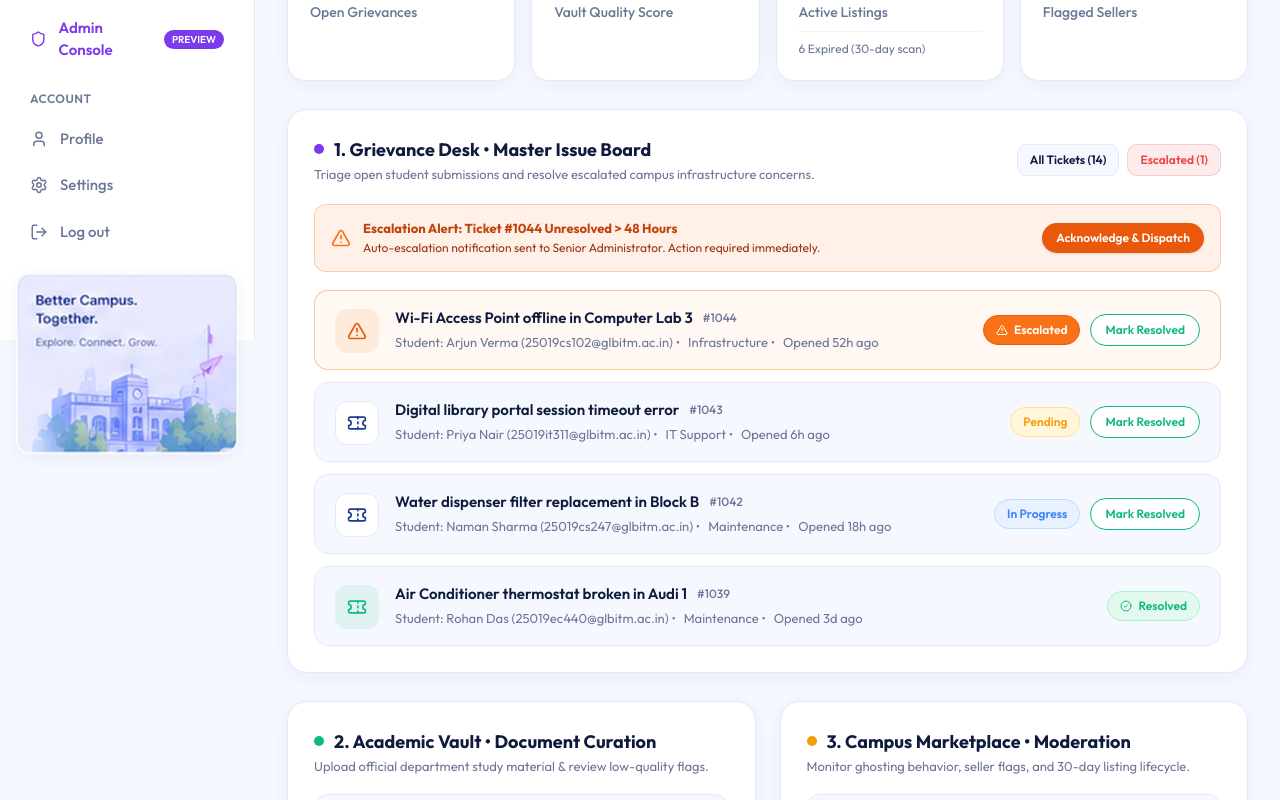
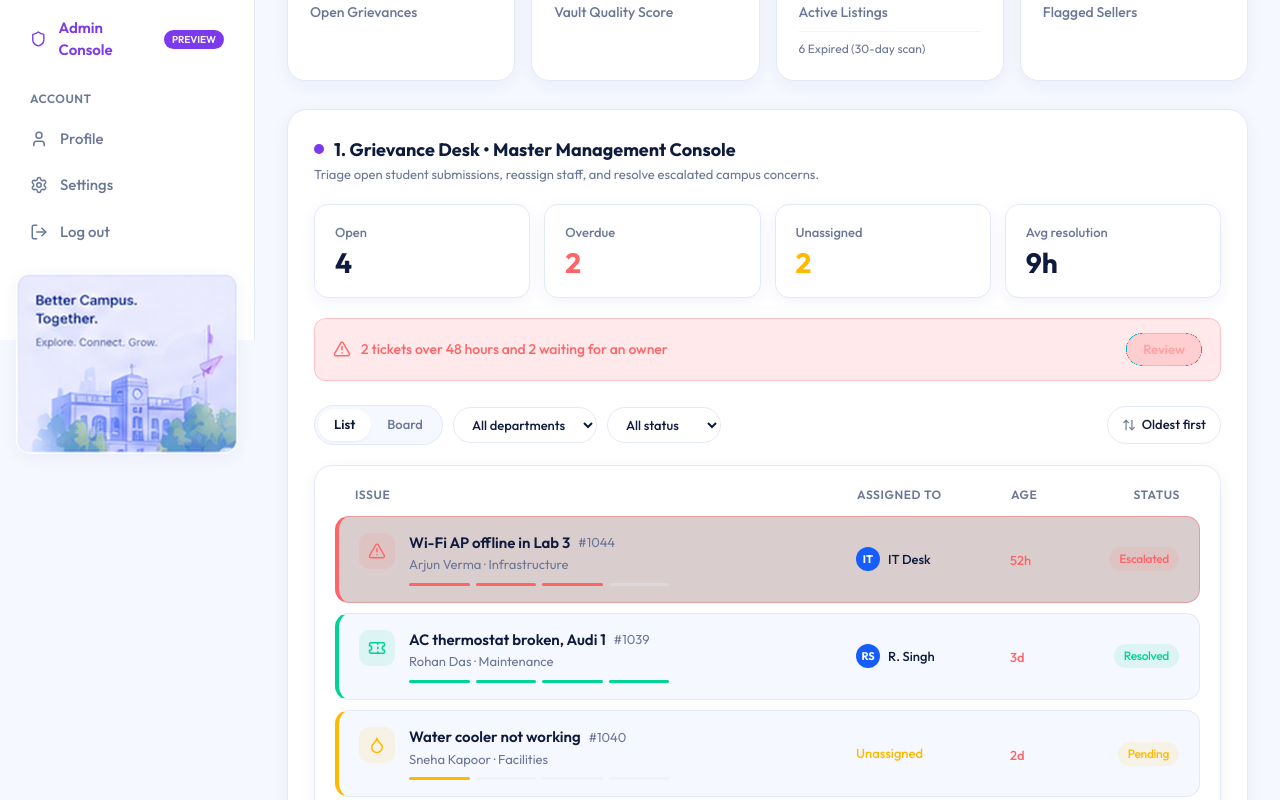
Before and after one commit to Ethereal-Eclipse/CampusCore, a Next.js app: page /dashboard/admin in a window 1280 px wide. Shown: the part 460-1260 px from the top of the page. Built offline with nearby package versions, Linux system fonts and the light colour scheme; no server answers; sample sign-in values are in the browser's storage.

Commit message:
feat(tickets): wire student grievance desk and admin management pages

```diff
--- a/src/app/dashboard/admin/page.tsx
+++ b/src/app/dashboard/admin/page.tsx
@@ -1,3 +1,4 @@
+import { Suspense } from "react"
 import { getServerSession } from "next-auth"
 import { authOptions } from "@/lib/auth"
 import { redirect } from "next/navigation"
@@ -13,7 +14,8 @@ import {
   Flag,
 } from "@/components/ui/Icons"
 import { StatCard } from "@/components/dashboard/StatCard"
-import { TicketCard, TicketData } from "@/components/tickets/TicketCard"
+import { TicketProvider } from "@/components/tickets/TicketContext"
+import { AdminManagementList } from "@/components/tickets/AdminManagementList"
 
 export const instant = false
 
@@ -26,45 +28,6 @@ export default async function AdminDashboardPage() {
 
   const role = session.user?.role || "student"
   const isAdmin = role === "admin"
-
-  const dummyMasterTickets: TicketData[] = [
-    {
-      id: "#1044",
-      student: "Arjun Verma (25019cs102@glbitm.ac.in)",
-      title: "Wi-Fi Access Point offline in Computer Lab 3",
-      category: "Infrastructure",
-      age: "52h ago",
-      escalated: true,
-      status: "Escalated",
-    },
-    {
-      id: "#1043",
-      student: "Priya Nair (25019it311@glbitm.ac.in)",
-      title: "Digital library portal session timeout error",
-      category: "IT Support",
-      age: "6h ago",
-      escalated: false,
-      status: "Pending",
-    },
-    {
-      id: "#1042",
-      student: "Naman Sharma (25019cs247@glbitm.ac.in)",
-      title: "Water dispenser filter replacement in Block B",
-      category: "Maintenance",
-      age: "18h ago",
-      escalated: false,
-      status: "In Progress",
-    },
-    {
-      id: "#1039",
-      student: "Rohan Das (25019ec440@glbitm.ac.in)",
-      title: "Air Conditioner thermostat broken in Audi 1",
-      category: "Maintenance",
-      age: "3d ago",
-      escalated: false,
-      status: "Resolved",
-    },
-  ]
 
   const dummyFlaggedResources = [
     {
@@ -180,51 +143,27 @@ export default async function AdminDashboardPage() {
       </div>
 
       <div className="bg-[var(--color-card-ref)] border border-[var(--color-line)] rounded-[20px] p-[26px] shadow-[var(--shadow-sh)]">
-        <div className="flex flex-col sm:flex-row justify-between sm:items-center gap-[14px] mb-[20px]">
-          <div>
-            <h2 className="text-[18px] font-bold text-[var(--color-ink)] flex items-center gap-[10px]">
-              <span className="w-[10px] h-[10px] rounded-full bg-[#7c3aed]" />
-              1. Grievance Desk • Master Issue Board
-            </h2>
-            <p className="text-[var(--color-mut)] text-[13px] mt-[2px]">
-              Triage open student submissions and resolve escalated campus
-              infrastructure concerns.
-            </p>
-          </div>
-
-          <div className="flex gap-[8px]">
-            <button className="px-[12px] py-[6px] rounded-lg bg-[var(--color-bg)] border border-[var(--color-line)] text-[12px] font-semibold text-[var(--color-ink)] hover:border-[var(--color-navy)] transition-colors cursor-pointer">
-              All Tickets (14)
-            </button>
-            <button className="px-[12px] py-[6px] rounded-lg bg-[#ef4444]/10 text-[#ef4444] border border-[#ef4444]/20 text-[12px] font-semibold hover:bg-[#ef4444]/20 transition-colors cursor-pointer">
-              Escalated (1)
-            </button>
-          </div>
+        <div className="mb-[20px]">
+          <h2 className="text-[18px] font-bold text-[var(--color-ink)] flex items-center gap-[10px]">
+            <span className="w-[10px] h-[10px] rounded-full bg-[#7c3aed]" />
+            1. Grievance Desk • Master Management Console
+          </h2>
+          <p className="text-[var(--color-mut)] text-[13px] mt-[2px]">
+            Triage open student submissions, reassign staff, and resolve escalated campus concerns.
+          </p>
         </div>
 
-        <div className="p-[14px_16px] rounded-[12px] bg-[#f97316]/10 border border-[#f97316]/30 mb-[18px] flex items-center justify-between gap-[12px]">
-          <div className="flex items-center gap-[12px]">
-            <AlertTriangle className="w-[20px] h-[20px] text-[#f97316] shrink-0" />
-            <div>
-              <p className="text-[13px] font-bold text-[#c2410c]">
-                Escalation Alert: Ticket #1044 Unresolved &gt; 48 Hours
-              </p>
-              <p className="text-[12px] text-[#9a3412]">
-                Auto-escalation notification sent to Senior Administrator.
-                Action required immediately.
-              </p>
+        <Suspense
+          fallback={
+            <div className="p-[32px] rounded-[14px] bg-[var(--color-bg)] border border-[var(--color-line)] text-center text-[var(--color-mut)]">
+              Loading grievance management console...
             </div>
-          </div>
-          <button className="px-[14px] py-[6px] rounded-full bg-[#ea580c] text-white text-[12px] font-semibold shadow-sm hover:bg-[#c2410c] transition-colors shrink-0 cursor-pointer active:scale-95">
-            Acknowledge &amp; Dispatch
-          </button>
-        </div>
-
-        <div className="flex flex-col gap-[12px]">
-          {dummyMasterTickets.map((ticket) => (
-            <TicketCard key={ticket.id} ticket={ticket} isAdmin={true} />
-          ))}
-        </div>
+          }
+        >
+          <TicketProvider>
+            <AdminManagementList />
+          </TicketProvider>
+        </Suspense>
       </div>
 
       <div className="grid grid-cols-1 lg:grid-cols-2 gap-[24px]">
--- a/src/app/dashboard/tickets/page.tsx
+++ b/src/app/dashboard/tickets/page.tsx
@@ -1,48 +1,21 @@
-import { ModuleHeader } from "@/components/layout/ModuleHeader"
-import { TicketCard, TicketData } from "@/components/tickets/TicketCard"
+import { Suspense } from "react"
+import { TicketProvider } from "@/components/tickets/TicketContext"
+import { StudentGrievanceDesk } from "@/components/tickets/StudentGrievanceDesk"
 
 export const instant = false
 
-export default async function TicketsPage() {
-  const dummyTickets: TicketData[] = [
-    {
-      id: "#1042",
-      title: "Wi-Fi Issue in Library",
-      category: "IT & Network",
-      status: "In Progress",
-      date: "2h ago",
-    },
-    {
-      id: "#1041",
-      title: "Broken Projector in Room 402",
-      category: "Classroom Maintenance",
-      status: "Resolved",
-      date: "1d ago",
-    },
-    {
-      id: "#1040",
-      title: "Water Cooler not working",
-      category: "Facilities",
-      status: "Pending",
-      date: "2d ago",
-    },
-  ]
-
+export default function TicketsPage() {
   return (
-    <div className="flex flex-col gap-[20px]">
-      <ModuleHeader
-        title="Grievance Desk"
-        description="Report issues and track their resolution in real-time."
-        actionButtonText="+ Raise Issue"
-      />
-
-      <div className="bg-[var(--color-card-ref)] border border-[var(--color-line)] rounded-[18px] p-[22px] shadow-[var(--shadow-sh)]">
-        <div className="flex flex-col gap-[14px]">
-          {dummyTickets.map((ticket) => (
-            <TicketCard key={ticket.id} ticket={ticket} />
-          ))}
+    <Suspense
+      fallback={
+        <div className="p-[32px] rounded-[18px] bg-[var(--color-card-ref)] border border-[var(--color-line)] text-center text-[var(--color-mut)]">
+          Loading grievance desk...
         </div>
-      </div>
-    </div>
+      }
+    >
+      <TicketProvider>
+        <StudentGrievanceDesk />
+      </TicketProvider>
+    </Suspense>
   )
 }
--- a/src/components/tickets/types.ts
+++ b/src/components/tickets/types.ts
@@ -4,7 +4,7 @@ export interface TicketUpdate {
   id: string
   message: string
   timestamp: string
-  type: "submitted" | "assigned" | "in_progress" | "resolved" | "note" | "escalated"
+  type: "submitted" | "assigned" | "in_progress" | "resolved" | "note" | "escalated" | "pending"
   author?: string
 }
 
```
